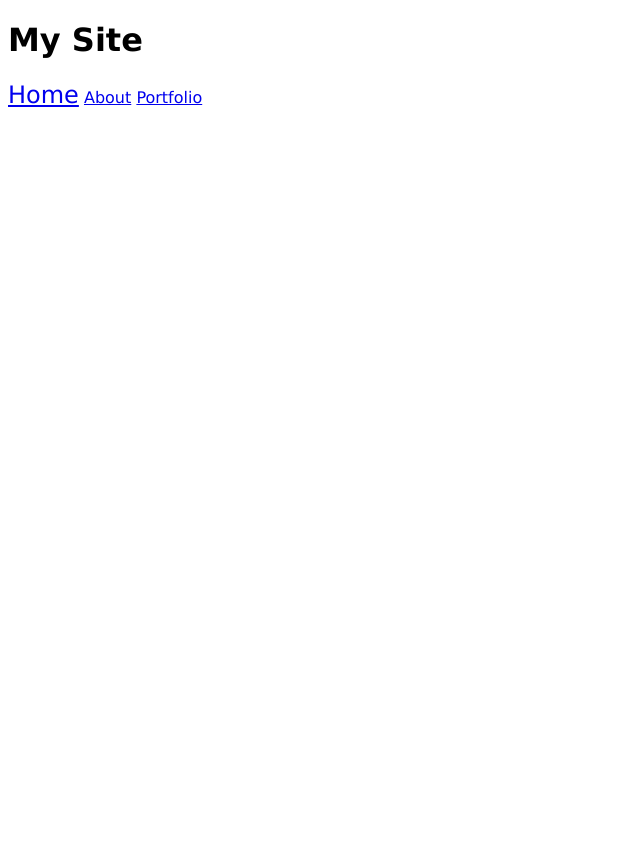
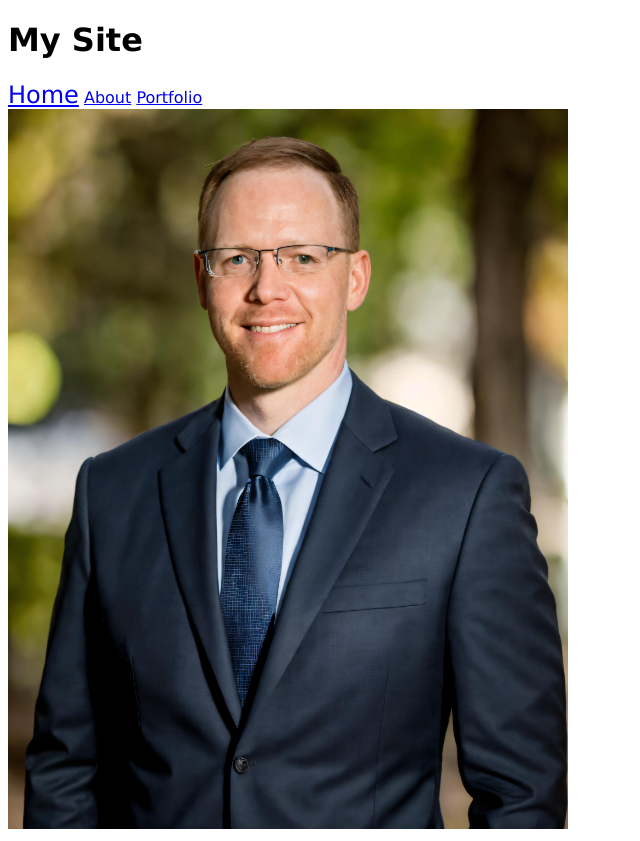
Before and after one commit to Fmolock/my_site2, a plain HTML site: page index.html in a window 1280 px wide. Shown: the whole page, without its empty margins (0-640 px from the left). Before the commit the page ends 800 px from the top, so only its background shows below. Drawn offline with Linux system fonts and the light colour scheme.

Commit message:
added pic

```diff
--- a/index.html
+++ b/index.html
@@ -14,5 +14,6 @@
         <a href="about.html">About</a>
         <a href="potfolio.html">Portfolio</a>
     </nav>
+    <img src="me-in-a-suit.jpeg" alt="me" class = suit>
 </body>
 </html>
--- a/styles.css
+++ b/styles.css
@@ -5,3 +5,8 @@ body {
 nav > a.selected {
     font-size: 1.5rem;
 }
+
+.suit {
+    height: 45rem;
+    width: 35rem;
+}
```
Also changed, not shown: me-in-a-suit.jpeg (added).
